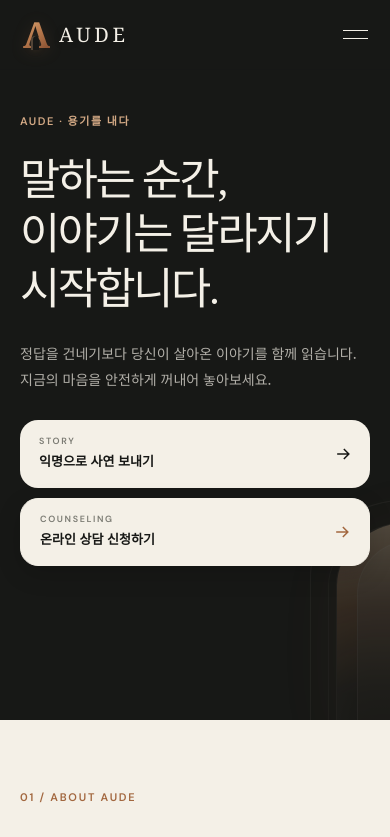
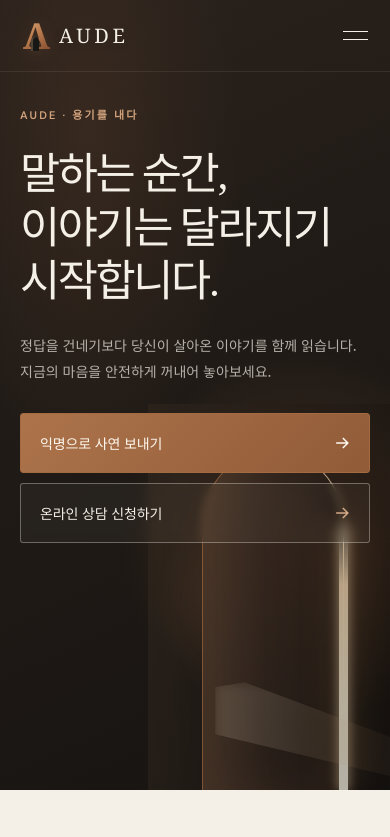
Before and after one commit to oups1004-sketch/aude-counseling, a Next.js app: page / in a window 390 px wide. Shown: the top 837 px of the page. Built offline with nearby package versions, Linux system fonts and the light colour scheme.

Commit message:
Refine hero into split doorway-and-light design

```diff
--- a/app/refinements.css
+++ b/app/refinements.css
@@ -1,4 +1,4 @@
-/* AUDE UX refinements: clearer counseling decisions, faster mobile forms, and a unified doorway/light visual language. */
+/* AUDE refinements — approved split hero, visible counseling details, and faster forms. */
 
 /* Counseling information should be visible before the application modal opens. */
 .serviceGrid article > strong.servicePrice,
@@ -6,13 +6,8 @@
   color: var(--paper);
 }
 
-.counselingCtaInner p span {
-  margin-bottom: 6px;
-}
-
-.counselingCtaInner p strong {
-  line-height: 1.55;
-}
+.counselingCtaInner p span { margin-bottom: 6px; }
+.counselingCtaInner p strong { line-height: 1.55; }
 
 /* Story form: selection fields are faster than free typing for age/gender. */
 .storyForm select {
@@ -33,102 +28,400 @@
   box-shadow: 0 0 0 3px rgba(162,103,63,.09);
 }
 
-/* Hero: turn the previous orbit motif into AUDE's doorway-and-light motif. */
+/* --------------------------------------------------------------------------
+   HERO — the approved concept: warm paper on the left, a dark architectural
+   field on the right, and one restrained arched doorway with a slit of light.
+   -------------------------------------------------------------------------- */
+.hero {
+  grid-template-columns: 56% 44%;
+  padding: 0;
+  min-height: 790px;
+  height: 100dvh;
+  max-height: 980px;
+  background:
+    linear-gradient(90deg,
+      #f3eee5 0%,
+      #f1eadf 53%,
+      #7a6757 56%,
+      #382e27 61%,
+      #211c18 100%);
+  color: var(--ink);
+  overflow: hidden;
+}
+
+.hero::before {
+  content: "";
+  position: absolute;
+  inset: 0;
+  z-index: 0;
+  pointer-events: none;
+  background:
+    radial-gradient(ellipse at 42% 47%, rgba(255,255,255,.55), transparent 34%),
+    linear-gradient(105deg, transparent 0 45%, rgba(255,248,238,.22) 52%, transparent 64%);
+  opacity: .7;
+}
+
+.heroCopy {
+  align-self: center;
+  z-index: 2;
+  padding: 132px 5.5vw 74px 7vw;
+  max-width: 900px;
+}
+
+.hero .eyebrow {
+  margin-bottom: 34px;
+  color: #9a623c;
+  letter-spacing: .2em;
+}
+
+.hero h1 {
+  max-width: 720px;
+  color: #201f1c;
+  font-size: clamp(54px,5.55vw,88px);
+  line-height: 1.19;
+  text-wrap: balance;
+}
+
+.heroText {
+  max-width: 560px;
+  margin: 32px 0 36px;
+  color: #69665f;
+  font-size: 15px;
+  line-height: 1.95;
+}
+
+.heroActions {
+  gap: 14px;
+  flex-wrap: nowrap;
+}
+
+.heroChoice {
+  width: auto;
+  min-width: 250px;
+  min-height: 68px;
+  padding: 16px 20px 16px 24px;
+  border-radius: 3px;
+  box-shadow: none;
+}
+
+.heroChoiceCopy { gap: 0; }
+.heroChoiceCopy small { display: none; }
+.heroChoiceCopy strong {
+  font-size: 14px;
+  font-weight: 500;
+  letter-spacing: -.01em;
+}
+
+.hero .primaryButton {
+  border: 1px solid #a46b43;
+  background: linear-gradient(135deg,#ad744b,#915b38);
+  color: #fff9f0;
+}
+.hero .primaryButton svg { color: #fff9f0; }
+
+.hero .secondaryButton {
+  border: 1px solid rgba(125,82,54,.55);
+  background: rgba(248,243,234,.34);
+  color: #70482f;
+  box-shadow: none;
+  backdrop-filter: blur(4px);
+}
+.hero .secondaryButton svg { color: #9c643f; }
+
+/* Right architectural field */
 .heroArt {
+  position: relative;
+  align-self: stretch;
+  width: 100%;
+  max-width: none;
+  aspect-ratio: auto;
+  overflow: visible;
   isolation: isolate;
 }
 
+.heroArt::before {
+  content: "";
+  position: absolute;
+  inset: 0;
+  z-index: -3;
+  background:
+    radial-gradient(circle at 35% 50%, rgba(195,132,84,.22), transparent 35%),
+    linear-gradient(90deg, rgba(105,81,63,.22), rgba(19,16,14,.12) 50%, rgba(9,8,7,.28));
+}
+
+/* The dark open doorway. */
+.heroArt .courageLine {
+  position: absolute;
+  left: 7%;
+  bottom: 0;
+  width: 43%;
+  height: 76%;
+  inset: auto auto 0 7%;
+  border: 0;
+  border-radius: 50% 50% 0 0 / 22% 22% 0 0;
+  background:
+    linear-gradient(90deg,#4b382c 0%,#32261f 47%,#241c18 83%,#17130f 100%);
+  box-shadow:
+    inset 24px 0 45px rgba(197,132,83,.12),
+    16px 0 40px rgba(0,0,0,.2);
+  animation: none;
+  transform: none;
+}
+
+.heroArt .courageLine::after {
+  content: "";
+  position: absolute;
+  inset: 0;
+  border: 1px solid rgba(211,151,105,.22);
+  border-right-color: rgba(254,225,190,.58);
+  border-bottom: 0;
+  border-radius: inherit;
+}
+.heroArt .courageLine span { display: none; }
+
+/* A single bronze arch line and the thin opening of light. */
 .heroArt .halo {
   position: absolute;
-  width: 42%;
-  height: 62%;
-  border-radius: 48% 48% 3px 3px / 28% 28% 3px 3px;
-  background:
-    linear-gradient(180deg, rgba(239,205,170,.96) 0%, rgba(172,112,70,.68) 38%, rgba(63,48,38,.28) 76%, rgba(23,24,22,.08) 100%);
+  left: 7%;
+  bottom: 0;
+  width: 43%;
+  height: 76%;
+  border: 1px solid rgba(184,119,72,.88);
+  border-right-color: rgba(255,224,181,.92);
+  border-bottom: 0;
+  border-radius: 50% 50% 0 0 / 22% 22% 0 0;
+  background: transparent;
   filter: none;
-  opacity: .96;
-  box-shadow:
-    0 0 0 1px rgba(244,240,231,.13),
-    0 0 80px rgba(197,131,81,.2),
-    inset 0 0 46px rgba(255,229,199,.14);
+  opacity: 1;
+  box-shadow: none;
+  z-index: 2;
 }
 
 .heroArt .halo::before {
   content: "";
   position: absolute;
-  inset: 8% 13% 0;
-  border-radius: 48% 48% 2px 2px / 26% 26% 2px 2px;
-  background: linear-gradient(180deg, rgba(244,223,199,.3), rgba(37,31,27,.78));
-  border: 1px solid rgba(244,240,231,.16);
+  right: -5px;
+  bottom: 0;
+  width: 9px;
+  height: 78%;
+  border-radius: 8px 8px 0 0;
+  background: linear-gradient(180deg,
+    rgba(255,247,220,.3) 0%,
+    rgba(255,229,190,.96) 22%,
+    rgba(255,246,220,1) 70%,
+    rgba(255,252,237,1) 100%);
+  box-shadow:
+    0 0 12px rgba(255,225,181,.78),
+    0 0 34px rgba(226,166,112,.5),
+    0 0 74px rgba(207,139,83,.26);
 }
 
 .heroArt .halo::after {
   content: "";
   position: absolute;
-  left: 50%;
-  top: 88%;
+  right: -3px;
+  bottom: -2%;
   width: 190%;
-  height: 58%;
-  transform: translateX(-50%);
-  clip-path: polygon(38% 0,62% 0,90% 100%,10% 100%);
-  background: linear-gradient(180deg, rgba(228,178,131,.22), rgba(228,178,131,0));
-  filter: blur(5px);
+  height: 34%;
+  transform: translateX(51%);
+  clip-path: polygon(0 4%,11% 0,100% 77%,100% 100%,0 45%);
+  background: linear-gradient(90deg,
+    rgba(255,238,208,.58),
+    rgba(240,190,139,.22) 52%,
+    rgba(240,190,139,0));
+  filter: blur(7px);
+  opacity: .72;
   pointer-events: none;
 }
 
-.heroArt .courageLine {
+.heroArt > p {
   position: absolute;
-  inset: auto;
-  width: 56%;
-  height: 74%;
-  border: 1px solid rgba(244,240,231,.16);
-  border-radius: 48% 48% 3px 3px / 28% 28% 3px 3px;
-  animation: none;
+  z-index: 4;
+  right: 11%;
+  top: 43%;
+  margin: 0;
   transform: none;
+  color: #ead2b9;
+  font-family: 'Noto Serif KR',serif;
+  font-size: clamp(17px,1.35vw,22px);
+  font-weight: 500;
+  line-height: 1.9;
+  letter-spacing: .06em;
+  text-align: left;
+  text-shadow: 0 2px 20px rgba(0,0,0,.28);
 }
 
-.heroArt .courageLine::after {
-  inset: 8%;
-  border-radius: 48% 48% 2px 2px / 28% 28% 2px 2px;
-  border-color: rgba(244,240,231,.09);
+.heroArt > p::after {
+  content: "";
+  display: block;
+  width: 44px;
+  margin-top: 24px;
+  border-top: 1px solid rgba(226,179,139,.7);
 }
 
-.heroArt .courageLine span {
-  display: none;
+.scrollHint {
+  right: 3vw;
+  bottom: 26px;
+  color: rgba(244,240,231,.68);
+  opacity: .68;
 }
 
-.heroArt > p {
-  transform: translateY(118px);
-  font-size: 18px;
-  color: rgba(244,240,231,.88);
-  text-shadow: 0 2px 18px rgba(0,0,0,.24);
+/* Header crosses two fields: dark wordmark on paper, ivory navigation on dark. */
+.header {
+  height: 96px;
+  padding: 0 5vw;
+  border-bottom: 0;
+  color: var(--paper);
+}
+.header .brand { color: var(--ink); }
+.header .brand > span:last-child { color: #24231f; }
+.header .nav { color: rgba(247,239,229,.9); }
+.header .navCta {
+  border-color: rgba(228,183,145,.68);
+  color: #f3d7bd;
+  background: rgba(67,49,38,.2);
 }
 
-@media (max-width: 760px) {
-  .heroArt .halo { width: 40%; height: 58%; }
-  .heroArt .courageLine { width: 54%; height: 70%; }
-  .heroArt > p { transform: translateY(88px); font-size: 16px; }
+/* Keep the two-column composition through tablet landscape. */
+@media (min-width:768px) and (max-width:1199px) {
+  .hero {
+    display: grid;
+    grid-template-columns: 58% 42%;
+    height: auto;
+    min-height: 820px;
+    padding: 0;
+  }
+  .heroCopy {
+    align-self: center;
+    margin-top: 0;
+    padding: 125px 4vw 70px 6vw;
+  }
+  .hero h1 { font-size: clamp(48px,6vw,70px); }
+  .heroArt {
+    position: relative;
+    width: 100%;
+    right: auto;
+    bottom: auto;
+    opacity: 1;
+  }
+  .heroArt .courageLine,
+  .heroArt .halo { left: 5%; width: 47%; height: 70%; }
+  .heroArt > p { right: 8%; top: 45%; font-size: 16px; }
+  .heroActions { flex-direction: column; align-items: flex-start; }
+  .heroChoice { width: min(100%,310px); }
+}
+
+/* Mobile: text first, doorway becomes an atmospheric background element. */
+@media (max-width:767px) {
+  .header {
+    height: 72px;
+    padding: 0 20px;
+    border-bottom: 1px solid rgba(244,240,231,.08);
+  }
+  .header .brand { color: var(--paper); }
+  .header .brand > span:last-child { color: var(--paper); }
+  .menuButton span { border-color: var(--paper); }
+  .nav,
+  .nav.open { background: #211c18; color: var(--paper); }
+
+  .hero {
+    display: block;
+    position: relative;
+    min-height: 790px;
+    height: auto;
+    max-height: none;
+    padding: 106px 20px 64px;
+    background:
+      radial-gradient(circle at 78% 68%, rgba(176,110,67,.24), transparent 30%),
+      linear-gradient(155deg,#29211c 0%,#1e1915 58%,#171411 100%);
+    color: var(--paper);
+  }
+
+  .hero::before {
+    background: radial-gradient(ellipse at 23% 17%, rgba(162,103,63,.14), transparent 36%);
+    opacity: 1;
+  }
+
+  .heroCopy {
+    position: relative;
+    z-index: 4;
+    margin: 0;
+    padding: 0;
+    max-width: 100%;
+  }
+  .hero .eyebrow { margin-bottom: 23px; color: #d1a27c; }
+  .hero h1 {
+    max-width: 520px;
+    color: var(--paper);
+    font-size: clamp(39px,11.2vw,54px);
+    line-height: 1.22;
+  }
+  .heroText {
+    max-width: 355px;
+    margin: 25px 0 28px;
+    color: rgba(244,240,231,.7);
+    font-size: 14px;
+    line-height: 1.85;
+  }
+  .heroActions {
+    position: relative;
+    z-index: 6;
+    display: flex;
+    width: 100%;
+    flex-direction: column;
+    align-items: stretch;
+    gap: 10px;
+  }
+  .heroChoice {
+    width: 100%;
+    max-width: 380px;
+    min-height: 60px;
+    padding: 14px 17px 14px 19px;
+    border-radius: 3px;
+  }
+  .hero .secondaryButton {
+    border-color: rgba(244,240,231,.34);
+    background: rgba(244,240,231,.04);
+    color: var(--paper);
+    backdrop-filter: blur(4px);
+  }
+  .hero .secondaryButton svg { color: #d5aa86; }
+
+  .heroArt {
+    position: absolute;
+    z-index: 1;
+    right: -14%;
+    bottom: -1px;
+    width: 76%;
+    height: 49%;
+    opacity: .68;
+    pointer-events: none;
+  }
+  .heroArt .courageLine,
+  .heroArt .halo {
+    left: 18%;
+    width: 48%;
+    height: 88%;
+  }
+  .heroArt .halo::after { opacity: .42; }
+  .heroArt > p { display: none; }
+  .scrollHint { display: none; }
+}
+
+@media (max-width:380px) {
+  .hero { padding-left: 17px; padding-right: 17px; }
+  .hero h1 { font-size: 38px; }
 }
 
 /* Keep the application sheet short on phones; prices and steps are already visible on the page. */
-@media (max-width: 560px) {
+@media (max-width:560px) {
   .counselingModal .requestPrices,
   .counselingModal .requestPriceNote,
   .counselingModal .requestSteps {
     display: none;
   }
 
-  .counselingModal .testModalLead {
-    margin-bottom: 18px;
-  }
-
-  .counselingModal .requestNotice {
-    margin: 14px 0 18px;
-    padding: 14px 15px;
-  }
-
-  .counselingModal .requestForm {
-    margin-top: 18px;
-    padding-top: 18px;
-  }
+  .counselingModal .testModalLead { margin-bottom: 18px; }
+  .counselingModal .requestNotice { margin: 14px 0 18px; padding: 14px 15px; }
+  .counselingModal .requestForm { margin-top: 18px; padding-top: 18px; }
 }
```
